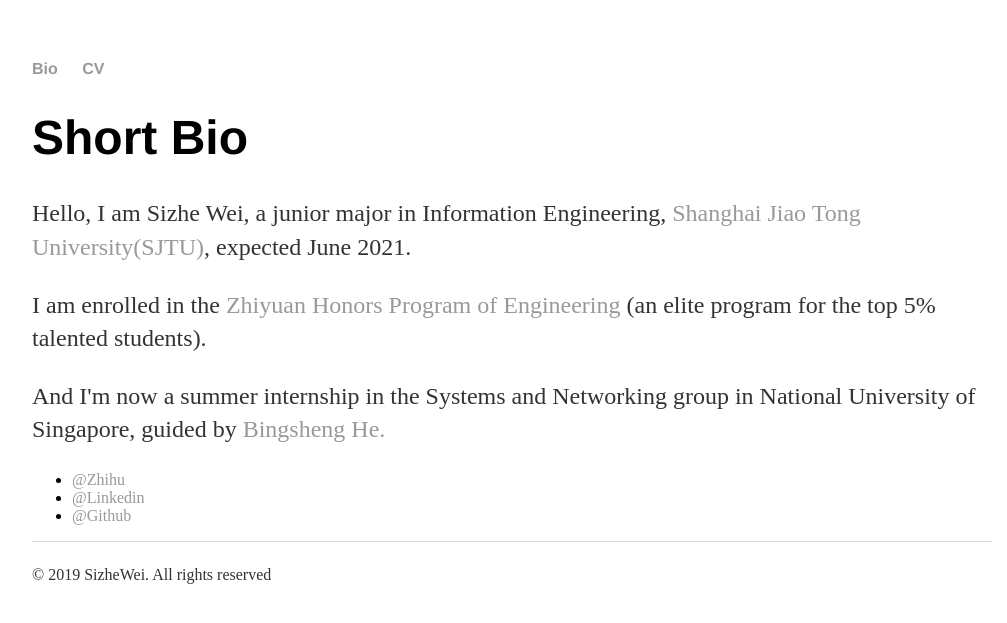
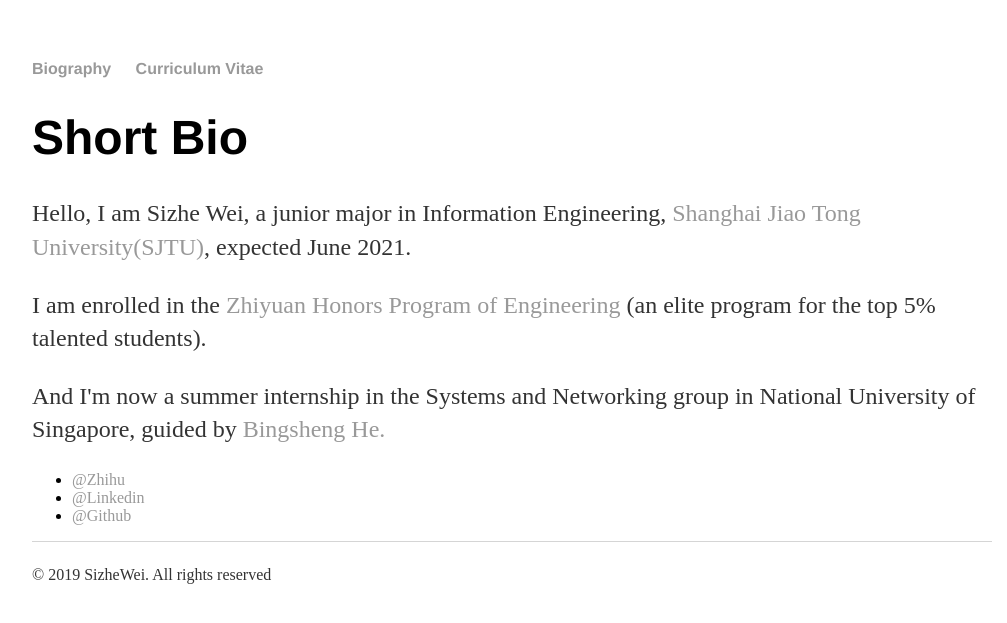
Before and after one commit to SizheWei/SizheWei.github.io, a Jekyll site: the page built from about/index.html, in a window 1280 px wide. Shown: the top 623 px of the page, without its empty margins (128-1135 px from the left). Built offline with Jekyll 4.4.1, drawn with Linux system fonts in a browser that asks for light colours.

Commit message:
renew the button above

```diff
--- a/_layouts/default.html
+++ b/_layouts/default.html
@@ -15,9 +15,9 @@
 		<body style="width:960px;margin: 2px,20px,0px,20px;">
 			<nav>
 	    		<ul>
-	        		<li><a href="/">Bio</a></li>
+	        		<li><a href="/">Biography</a></li>
 		        	<!-- <li><a href="/about/">About</a></li> -->
-	        		<li><a href="/cv/">CV</a></li>
+	        		<li><a href="/cv/">Curriculum Vitae</a></li>
 	        		<!-- <li><a href="/blog/">Blog</a></li> -->
 	    		</ul>
 			</nav>
```
Also changed, not shown: 2 other files.
